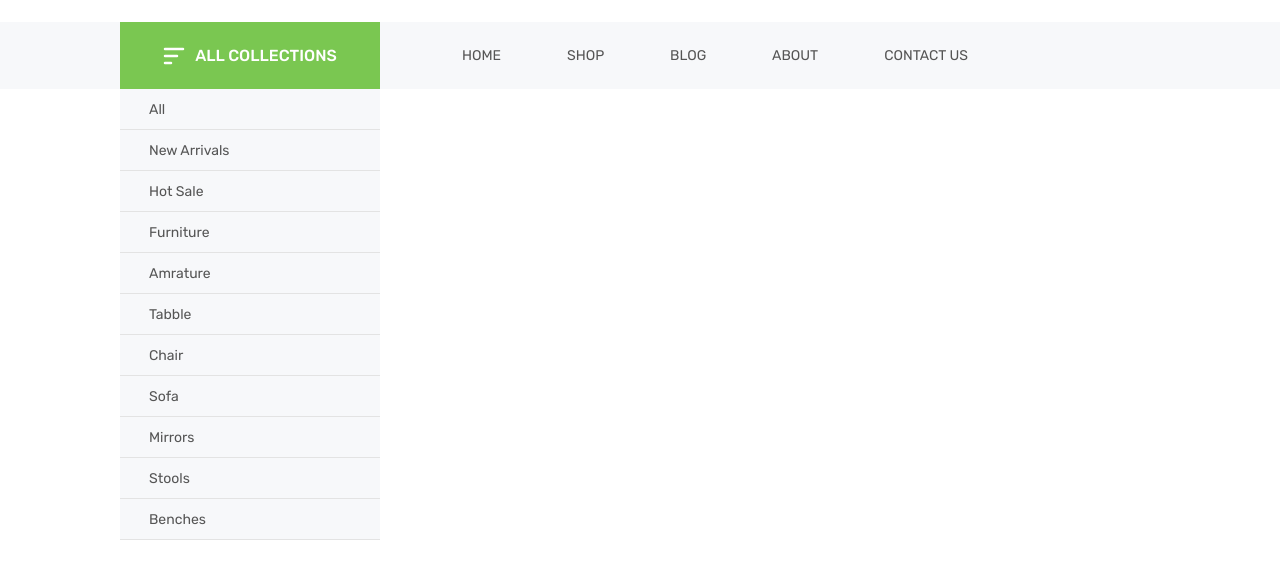
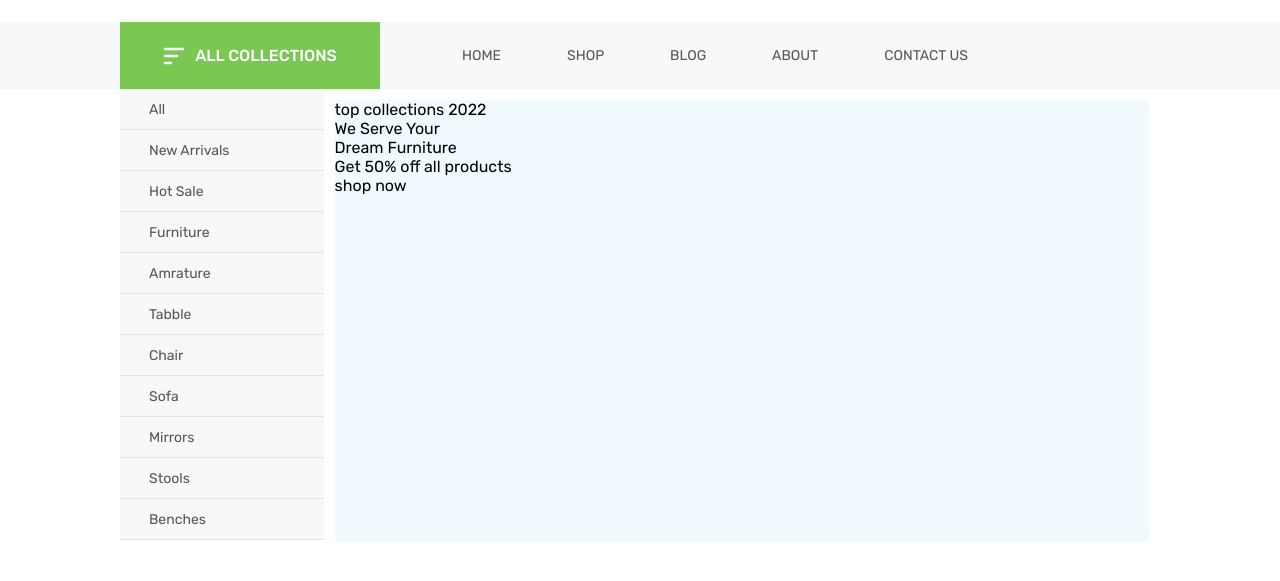
Before and after one commit to ZubalYana/Furniking, a website: page public/index.html in a window 1280 px wide. Shown: the part 121-702 px from the top of the page. Drawn offline with nearby package versions, Linux system fonts and the light colour scheme.

Commit message:
create and style the banner basics, fill all the text content

```diff
--- a/public/index.html
+++ b/public/index.html
@@ -98,7 +98,7 @@
             </div>
         </div>
     </header>
-    <div class="banner screen">
+    <div class="bannerScreen screen">
         <div class="collectionsSideBar">
             <div class="sideBarOption">All</div>
             <div class="sideBarOption">New Arrivals</div>
@@ -112,6 +112,15 @@
             <div class="sideBarOption">Stools</div>
             <div class="sideBarOption">Benches</div>
         </div>
+        <div class="banner">
+            <div class="banner_text">
+                <div class="secondaryTitle">top collections 2022</div>
+                <div class="title">We Serve Your <br>Dream Furniture</div>
+                <div class="emphasizer"></div>
+                <div class="saleText">Get 50% off all products</div>
+                <div class="shopNowBtn">shop now</div>
+            </div>
+        </div>
     </div>
             <!-- HOMEPAGE END -->
     </div>
--- a/public/style/style.scss
+++ b/public/style/style.scss
@@ -167,7 +167,7 @@ body{
         width: 100%;
         padding: 0 120px;
     }
-    .banner{
+    .bannerScreen{
         display: flex;
         .collectionsSideBar{
             width: 260px;
@@ -194,5 +194,12 @@ body{
                 color: #E3E3E3;
             }
         }
+        .banner {
+            width: 100%;
+            height: 442px;
+            margin: 11px;
+            background: linear-gradient(to bottom right, #F1FAFF, #F1FAFF);
+        }
+
     }
 }
```
Also changed, not shown: public/style/style.css, 1 other file.
